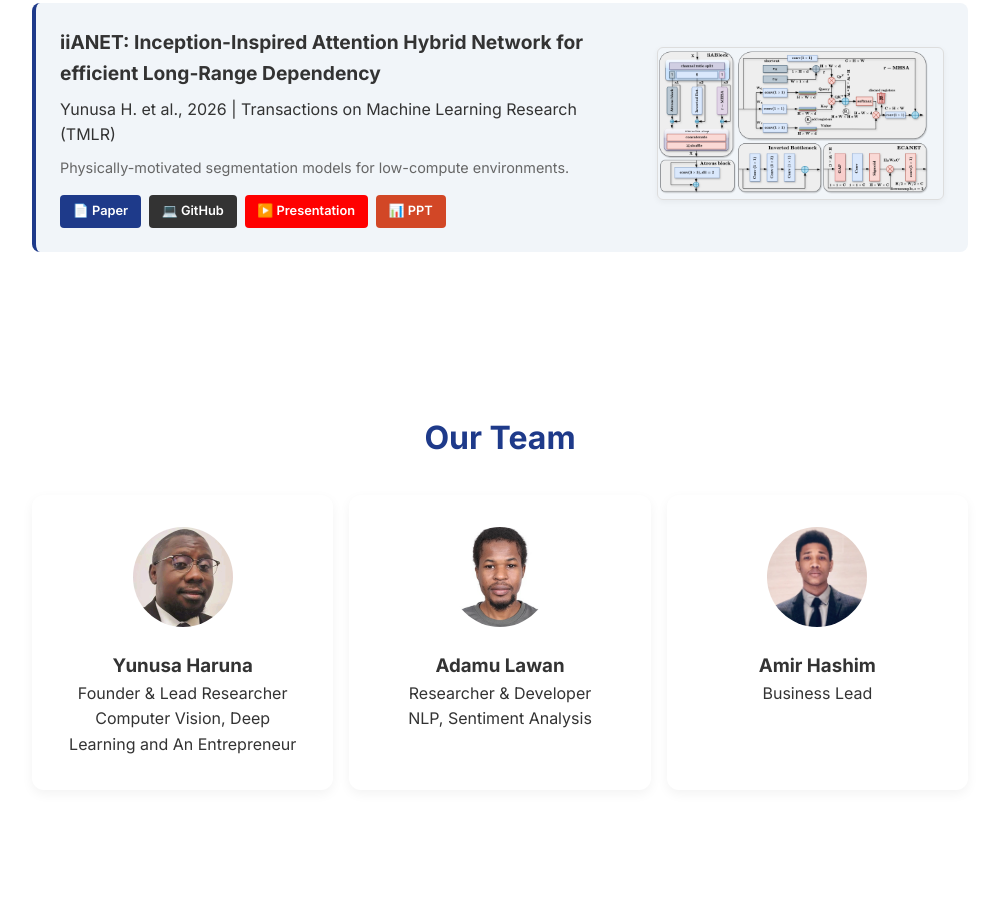
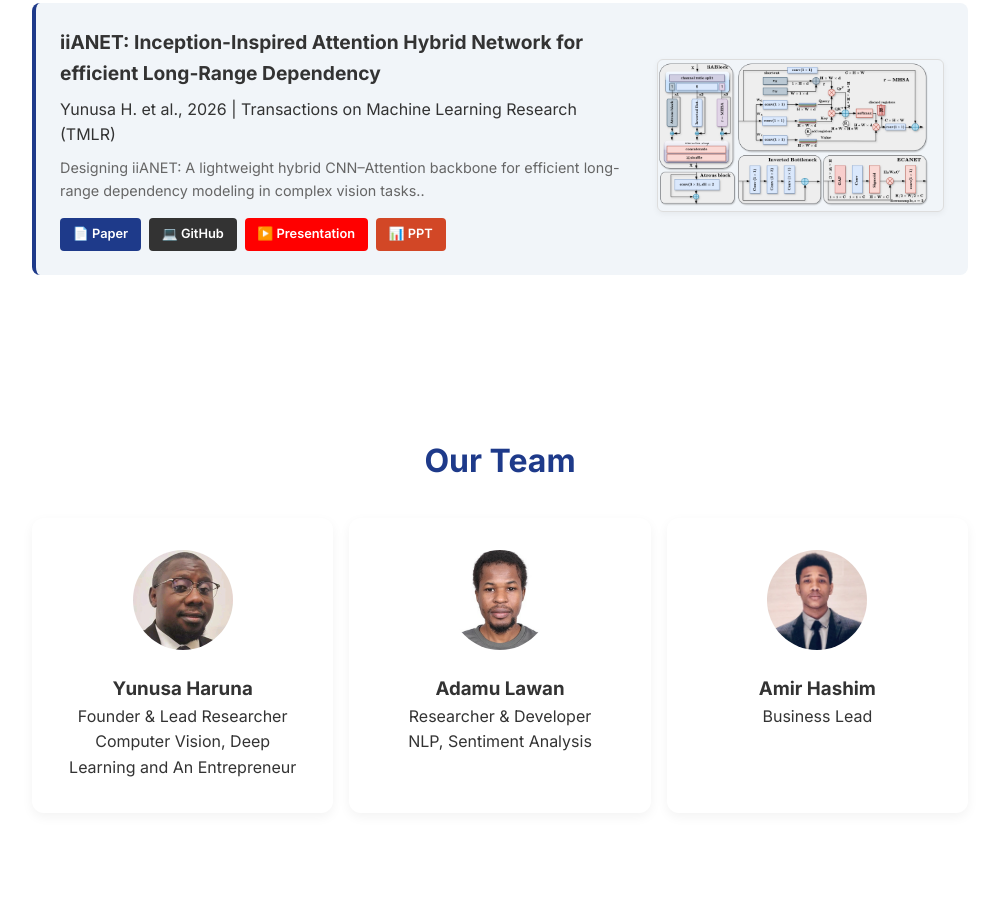
Before and after one commit to yunusa2k2/newralab, a plain HTML site: page index.html in a window 1280 px wide. Shown: the part 2644-3559 px from the top of the page, without its empty margins (140-1139 px from the left). Drawn offline with Linux system fonts and the light colour scheme.

Commit message:
Update index.html

```diff
--- a/index.html
+++ b/index.html
@@ -1038,7 +1038,7 @@ body.night-mode .modal-name {
     <div class="pub-content">
       <h3>iiANET: Inception-Inspired Attention Hybrid Network for efficient Long-Range Dependency</h3>
       <p>Yunusa H. et al., 2026 | Transactions on Machine Learning Research (TMLR)</p>
-      <p style="font-size: 0.9rem; margin-top: 0.5rem; color: #666;">Physically-motivated segmentation models for low-compute environments.</p>
+      <p style="font-size: 0.9rem; margin-top: 0.5rem; color: #666;">Designing iiANET: A lightweight hybrid CNN–Attention backbone for efficient long-range dependency modeling in complex vision tasks..</p>
       <div class="pub-links">
         <a href="https://openreview.net/pdf?id=HGSjlgFodQ" target="_blank" class="btn-pub btn-paper">📄 Paper</a>
         <a href="https://github.com/yunusa2k2/iiANET" target="_blank" class="btn-pub btn-github">💻 GitHub</a>
```
